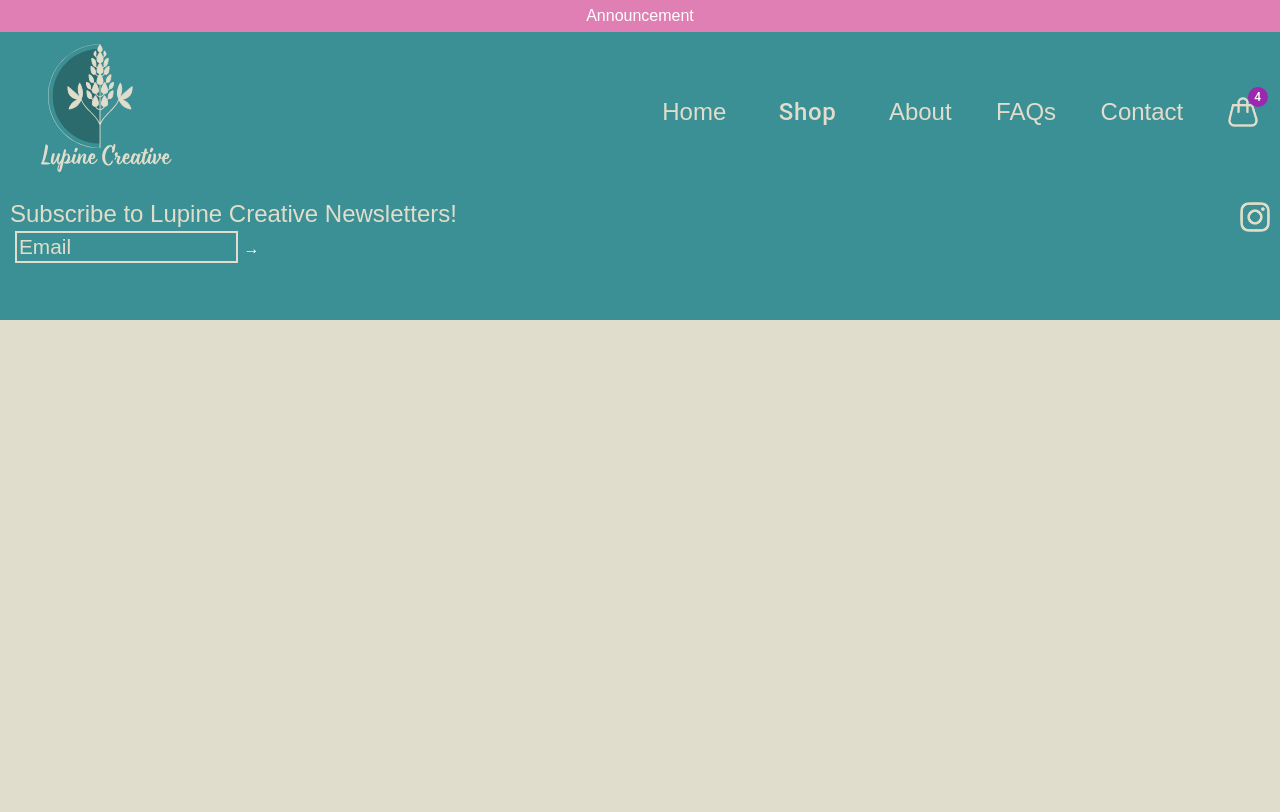
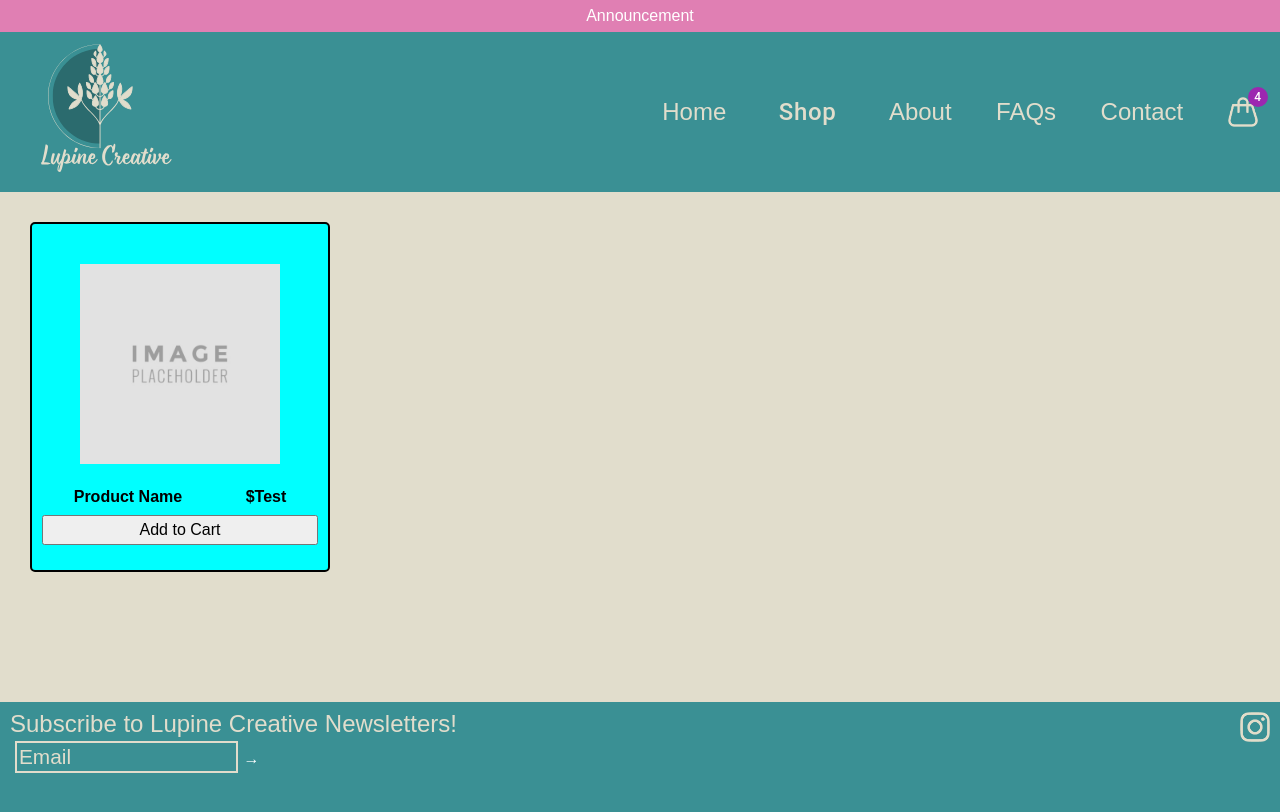
Before and after one commit to rvbouu/lupine_creative_v2, a React (Vite) app: page /earrings in a window 1280 px wide. Shown: the top 812 px of the page. Built offline with nearby package versions, Linux system fonts and the light colour scheme.

Commit message:
started Shopping page/component; finished card with placeholder info

```diff
--- a/src/App.jsx
+++ b/src/App.jsx
@@ -1,6 +1,6 @@
 import { BrowserRouter, Routes, Route } from 'react-router-dom';
 import { Header, Footer } from './components';
-import { Home, Contact } from './pages'
+import { Home, Contact, Shopping } from './pages'
 
 function App() {
 
@@ -10,6 +10,7 @@ function App() {
         <Header />
         <Routes>
           <Route path="/" exact element={<Home />} />
+          <Route path="/earrings" exact element={<Shopping />} />
           <Route path="/contact" exact element={<Contact />} />
         </Routes>
       </BrowserRouter>
--- /dev/null
+++ b/src/components/ShoppingCard/ShoppingCard.css
@@ -0,0 +1,26 @@
+.card{
+  height: 350px;
+  width: 300px;
+  background-color: aqua;
+  display: flex;
+  flex-direction: column;
+  padding: 10px;
+  border: 2px black solid;
+  justify-content: center;
+  align-items: center;
+  border-radius: 5px;
+  margin: 30px;
+}
+
+.prodDetails{
+  display: flex;
+  flex-direction: row;
+  justify-content: space-around;
+  width: 100%;
+  margin: 10px;
+}
+
+.addBtn{
+  width: 100%;
+  height: 30px;
+}
--- /dev/null
+++ b/src/components/ShoppingCard/ShoppingCard.jsx
@@ -0,0 +1,16 @@
+import './ShoppingCard.css'
+
+export default function ShoppingCard(){
+  return(
+    <div className='card'>
+    <img className='placeholder' src="/placeholder.jpg" alt="placeholder.jpg" />
+    <div className='prodDetails'>
+      <h3 className='productName'>Product Name</h3>
+      <h3 className='price'>$Test</h3>
+    </div>
+    <button className='addBtn'>Add to Cart</button>
+    </div>
+  )
+
+
+}
--- a/src/components/index.js
+++ b/src/components/index.js
@@ -1,4 +1,5 @@
 export { default as Header } from "./Header/Header";
 export { default as Nav } from "./Header/Nav";
 export { default as Shopping } from "./Header/Shopping";
+export {default as ShoppingCard} from "./ShoppingCard/ShoppingCard";
 export { default as Footer } from "./Footer/Footer";
--- /dev/null
+++ b/src/pages/Shopping/Shopping.jsx
@@ -0,0 +1,11 @@
+import './Shopping.css';
+import { ShoppingCard } from "../../components";
+
+export default function Shopping() {
+
+  return (
+    <section className="viewport">
+      <ShoppingCard/>
+    </section>
+  )
+}
--- a/src/pages/index.js
+++ b/src/pages/index.js
@@ -1,2 +1,3 @@
 export { default as Home } from "./Home/Home";
 export { default as Contact } from "./Contact/Contact";
+export { default as Shopping } from "./Shopping/Shopping";
```
Also changed, not shown: src/pages/Shopping/Earrings/Earrings.css (added), src/pages/Shopping/Earrings/Earrings.jsx (added), src/pages/Shopping/Shopping.css (added).
